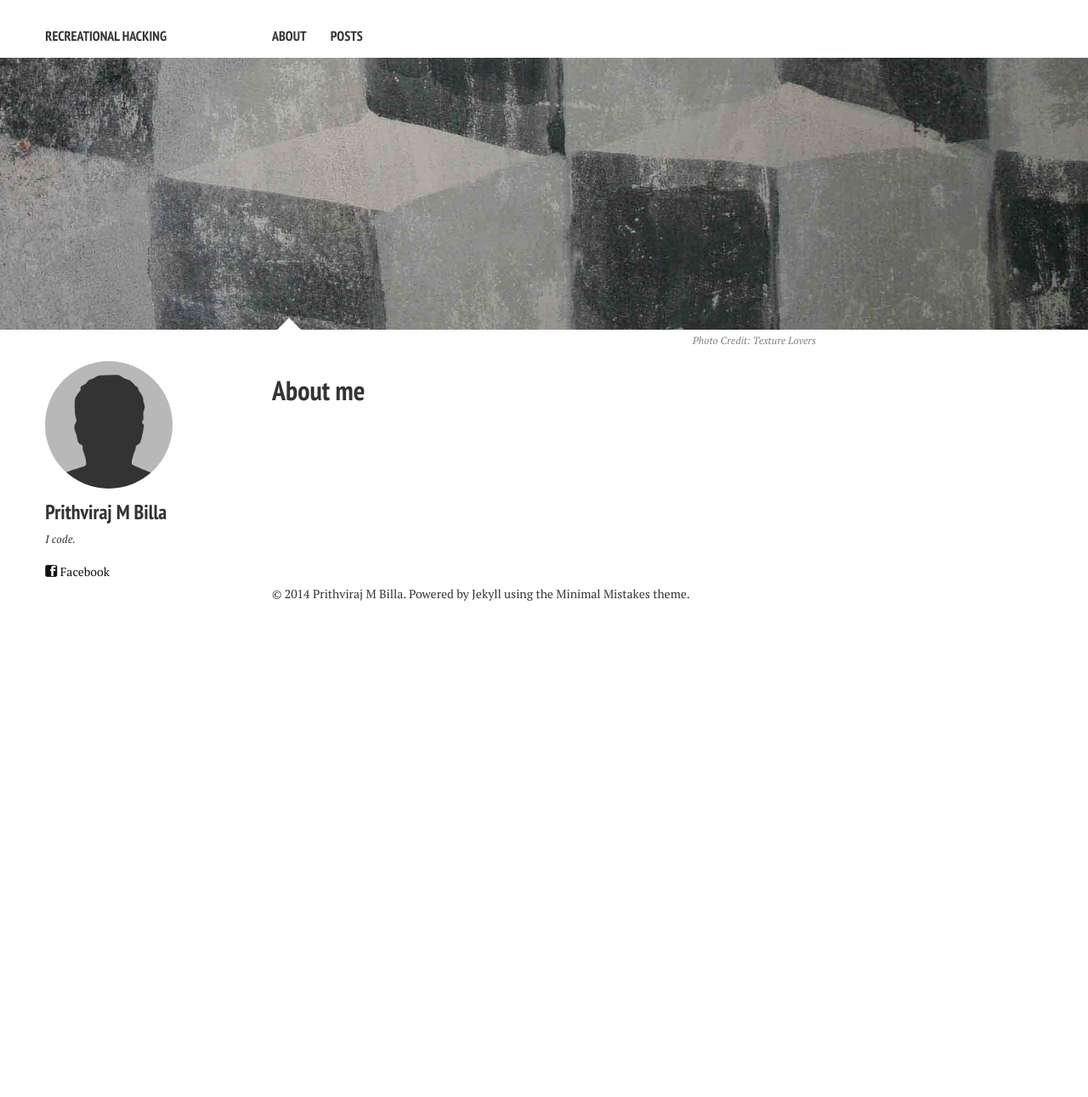
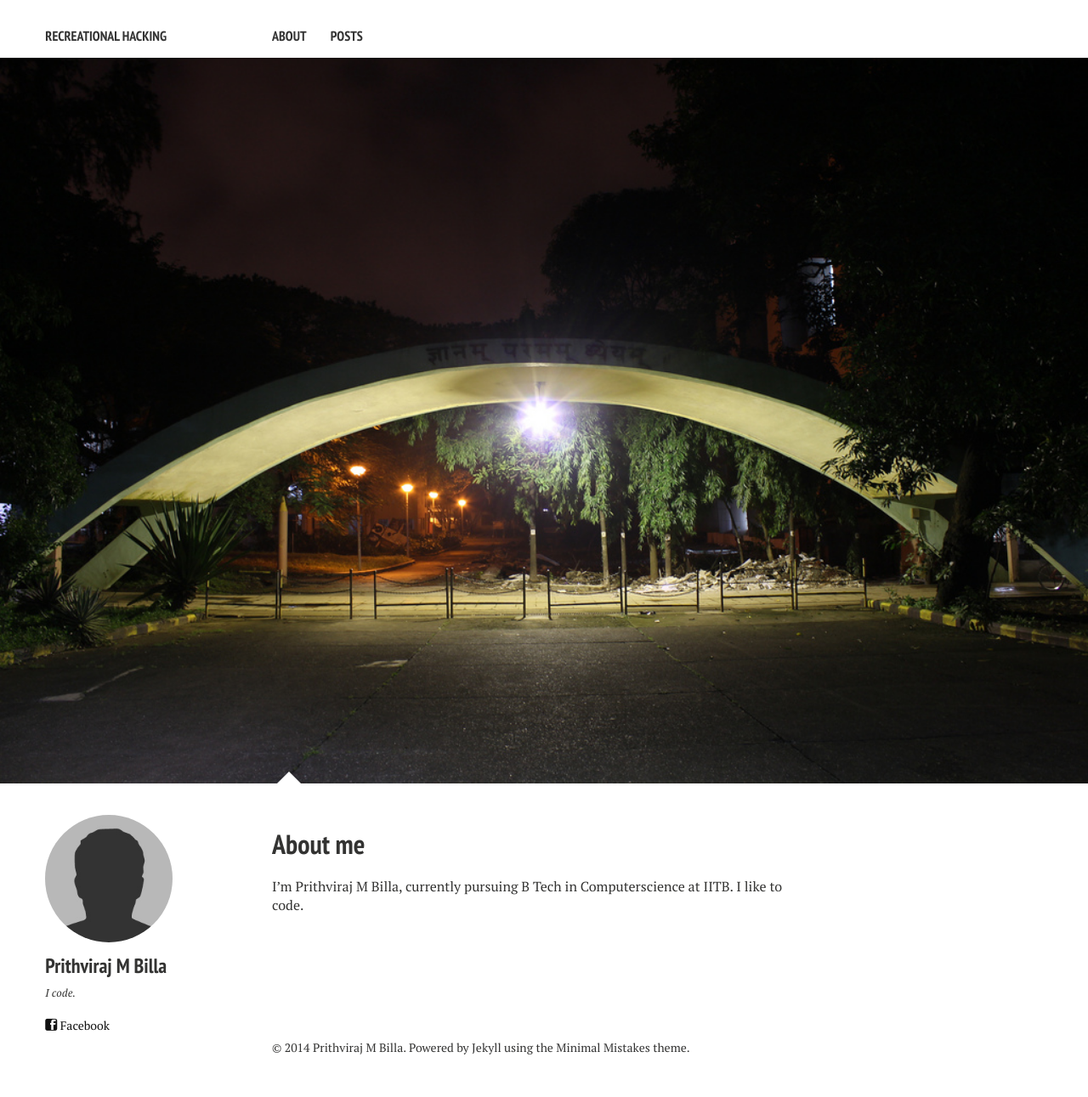
Before and after one commit to Prithvirajbilla/Prithvirajbilla.github.io, a Jekyll site: the page built from about.md, in a window 1280 px wide. Shown: the whole page at 85% size. Built offline with Jekyll 4.4.1, drawn with Linux system fonts in a browser that asks for light colours; nearby versions of some CDN libraries; before the commit the page ends 900 px from its top, so only the background shows below that.

Commit message:
added stuff

```diff
--- a/about.md
+++ b/about.md
@@ -7,7 +7,8 @@ tags: [about]
 modified: 9-4-2014
 comments: true
 image:
-  feature: texture-feature-02.jpg
-  credit: Texture Lovers
-  creditlink: http://texturelovers.com
+  feature: iitb.jpg
 ---
+
+
+I'm Prithviraj M Billa, currently pursuing B Tech in Computerscience at IITB. I like to code.
```
Also changed, not shown: images/iitb.jpg (added).
